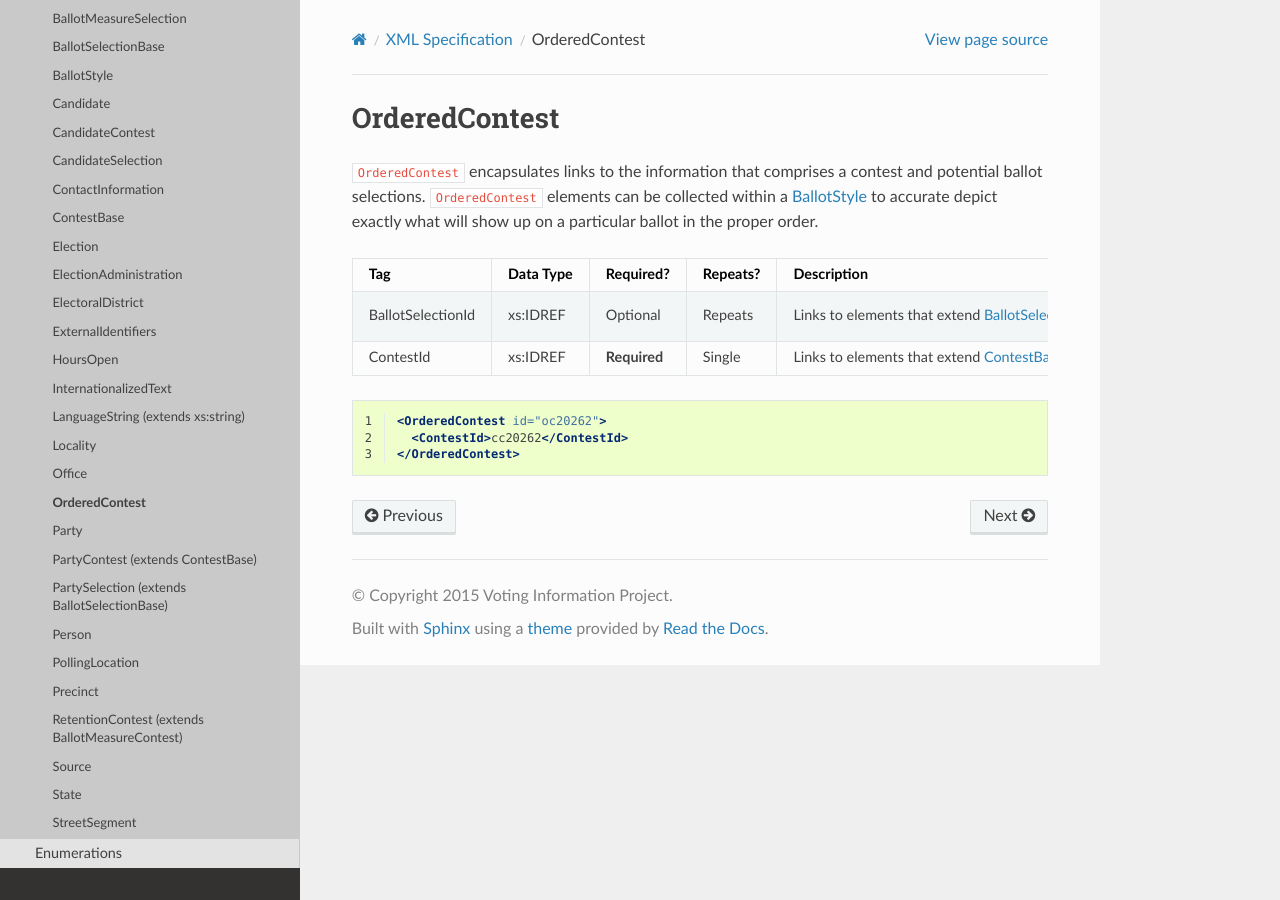
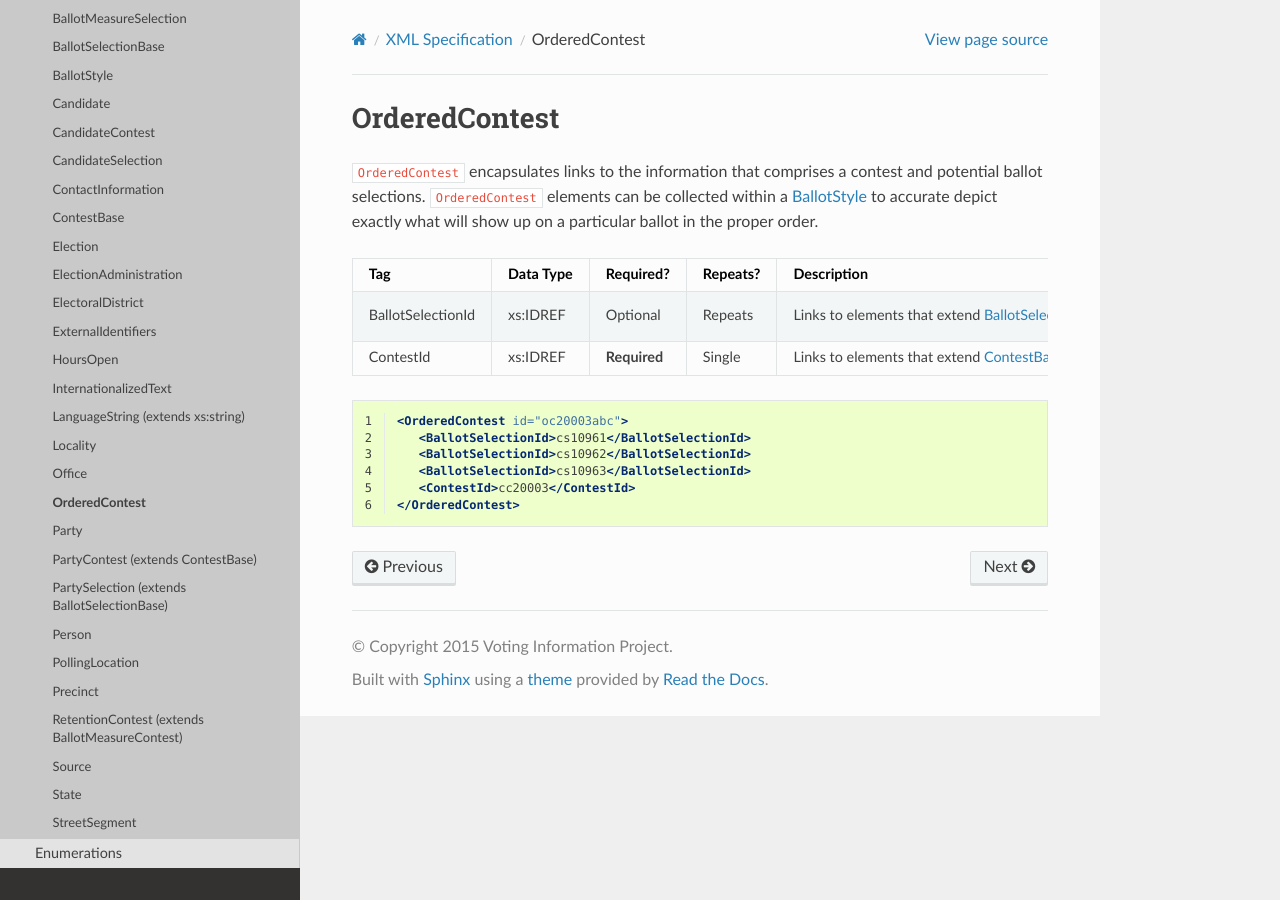
Before and after one commit to votinginfoproject/vip-specification, a Sphinx documentation site: the page built from docs/xml/elements/ordered_contest.rst, in a window 1280 px wide. Built offline with Sphinx 7.4.7 and the Read the Docs theme 2.0.0, drawn with Linux system fonts in a browser that asks for light colours.

Commit message:
Updated example XML with a more representative version.

```diff
--- a/docs/xml/elements/ordered_contest.rst
+++ b/docs/xml/elements/ordered_contest.rst
@@ -38,6 +38,9 @@ ballot in the proper order.
 .. code-block:: xml
    :linenos:
 
-   <OrderedContest id="oc20262">
-     <ContestId>cc20262</ContestId>
+   <OrderedContest id="oc20003abc">
+      <BallotSelectionId>cs10961</BallotSelectionId>
+      <BallotSelectionId>cs10962</BallotSelectionId>
+      <BallotSelectionId>cs10963</BallotSelectionId>
+      <ContestId>cc20003</ContestId>
    </OrderedContest>
```
